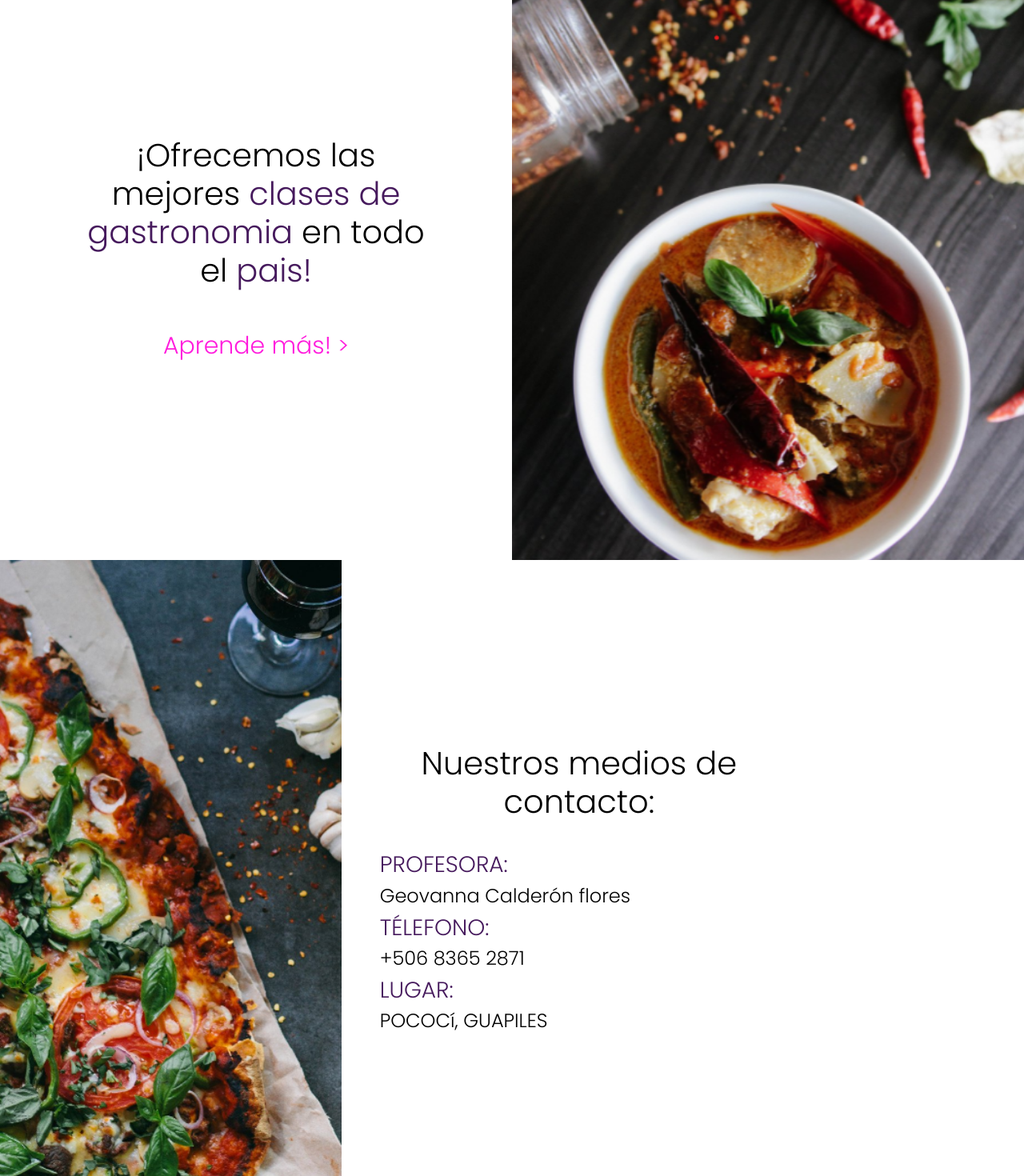
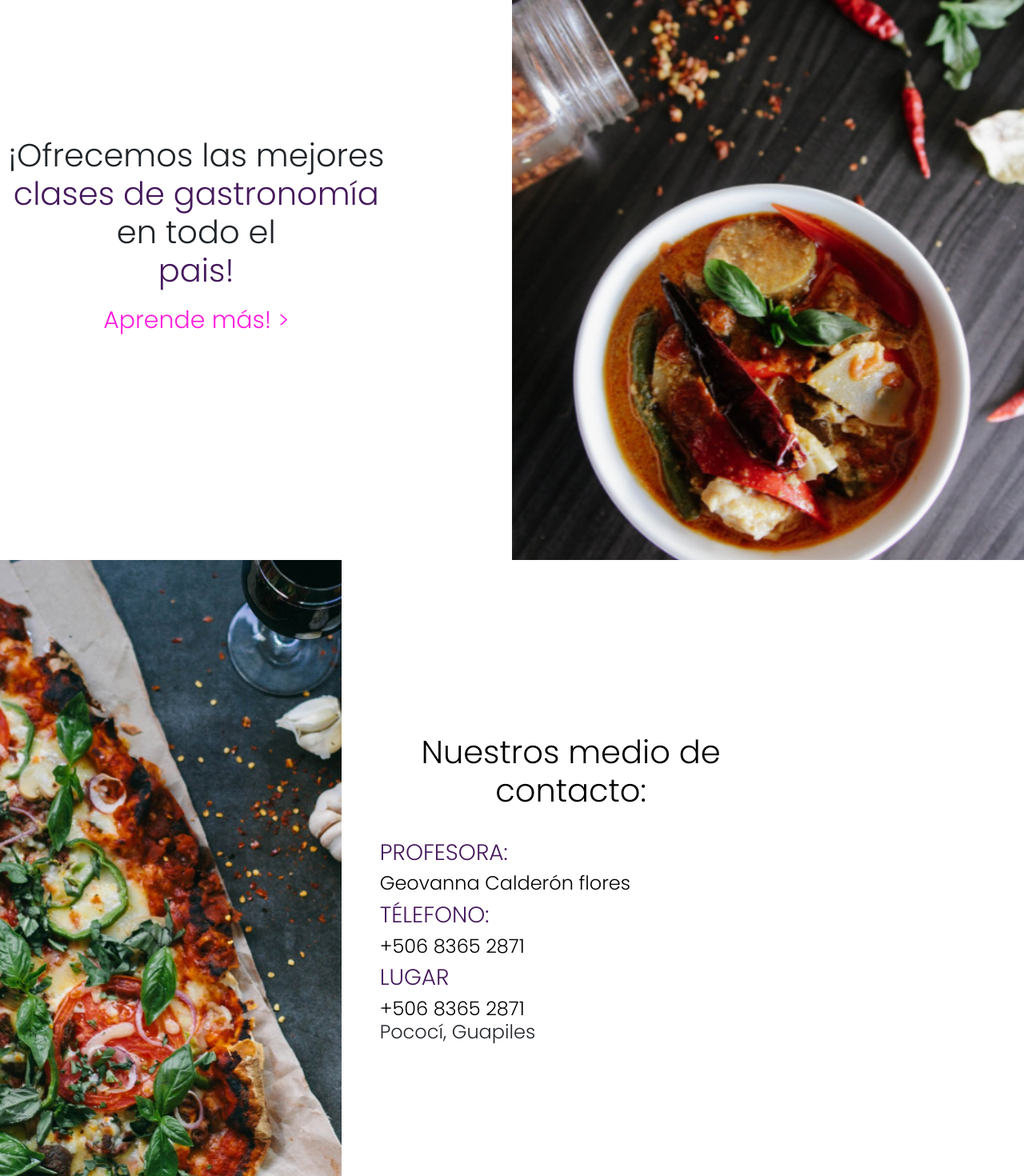
Before and after one commit to artesculinarias/artesculinarias, a React (Create React App) app in the folder artesculinarias.com/: page / in a window 1280 px wide. Shown: the part 900-2370 px from the top of the page at 80% size. Built offline with nearby package versions, Linux system fonts and the light colour scheme.

Commit message:
refactoring (time taken: 3 hours

```diff
--- /dev/null
+++ b/artesculinarias.com/src/components/text.css
@@ -0,0 +1,18 @@
+@import url("https://fonts.googleapis.com/css2?family=Poppins:wght@300&display=swap");
+* {
+  font-family: "Poppins", sans-serif; }
+
+.textfield__text-subtitle {
+  color: #461A5D; }
+
+.textfield__text-main {
+  color: black; }
+
+.textfield__text-highlight {
+  color: #461A5D; }
+
+.textfield__link-text {
+  color: #FF1DDD;
+  font-size: 30px; }
+  .textfield__link-text h3 {
+    display: inline; }
--- /dev/null
+++ b/artesculinarias.com/src/components/text.js
@@ -0,0 +1,14 @@
+import React from 'react';
+import '../components/text.css'
+
+const TextField = ({content, textType}) => {
+    return (
+        <div className="text-field-container">
+            <div className={"textField " + "textfield__" + textType}>
+                {content}
+            </div>
+        </div>
+    );
+};
+
+export default TextField
--- /dev/null
+++ b/artesculinarias.com/src/components/text.scss
@@ -0,0 +1,31 @@
+$primary-text-color: black;
+$highlight-color: #461A5D;
+$selection-color: #FF1DDD;
+
+// fonts
+@import url("https://fonts.googleapis.com/css2?family=Poppins:wght@300&display=swap");
+
+* {
+    font-family: "Poppins", sans-serif;
+}
+
+.textfield__text-subtitle {
+    color: $highlight-color;
+}
+
+.textfield__text-main {
+    color: $primary-text-color;
+}
+
+.textfield__text-highlight {
+    color: $highlight-color;
+}
+
+.textfield__link-text {
+    color: $selection-color;
+    font-size: 30px;
+
+    h3 {
+        display: inline;
+    }
+}
--- a/artesculinarias.com/src/pages/home/body/body.css
+++ b/artesculinarias.com/src/pages/home/body/body.css
@@ -17,15 +17,8 @@
 }*/
 .body__text-container {
   grid-row: 1;
-  grid-column: 1; }
-
-.body__text-main {
-  color: black;
-  padding: 5% 15%;
-  align-items: center; }
-
-.body__text-highlight {
-  color: #461A5D; }
+  grid-column: 1;
+  padding: 10px; }
 
 .body__link-text {
   color: #FF1DDD;
--- a/artesculinarias.com/src/pages/home/body/body.js
+++ b/artesculinarias.com/src/pages/home/body/body.js
@@ -1,5 +1,6 @@
 import React from 'react'
 import '../body/body.css'
+import TextField from '../../../components/text.js'
 
 function Body(props) {
     return (
@@ -10,8 +11,8 @@ function Body(props) {
             <div className="d-flex flex-column">
               <h1 className="body__text-main">
                 ¡Ofrecemos
-                las mejores <span className="body__text-highlight">clases de gastronomia</span> en todo el
-                <span className="body__text-highlight"> pais!</span>
+                las mejores <span className="body__text-highlight"><TextField textType= "text-highlight" content="clases de gastronomía" /></span> en todo el
+                <span className="body__text-highlight"> <TextField textType= "text-highlight" content="pais!" /></span>
               </h1>
               <a href="#contactbm" className="p-2 body__link-text">Aprende más! <h3>&#62;</h3></a>
             </div>
--- a/artesculinarias.com/src/pages/home/body/body.scss
+++ b/artesculinarias.com/src/pages/home/body/body.scss
@@ -29,16 +29,7 @@ $selection-color: #FF1DDD;
 .body__text-container {
     grid-row: 1;
     grid-column: 1;
-}
-
-.body__text-main {
-    color: $primary-text-color;
-    padding: 5% 15%;
-    align-items: center;
-}
-
-.body__text-highlight {
-    color: $highlight-color;
+    padding: 10px;
 }
 
 .body__link-text {
--- /dev/null
+++ b/artesculinarias.com/src/pages/home/contact/atoms/text.css
@@ -0,0 +1,14 @@
+.textfield__text-subtitle {
+  color: #461A5D; }
+
+.textfield__text-main {
+  color: black; }
+
+.textfield__text-highlight {
+  color: #461A5D; }
+
+.textfield__link-text {
+  color: #FF1DDD;
+  font-size: 30px; }
+  .textfield__link-text h3 {
+    display: inline; }
--- /dev/null
+++ b/artesculinarias.com/src/pages/home/contact/atoms/text.js
@@ -0,0 +1,14 @@
+import React from 'react';
+import '../atoms/text.css'
+
+const TextField = ({content, textType}) => {
+    return (
+        <div className="text-field-container">
+            <div className={"textField " + "textfield__" + textType}>
+                {content}
+            </div>
+        </div>
+    );
+};
+
+export default TextField;
--- /dev/null
+++ b/artesculinarias.com/src/pages/home/contact/atoms/text.scss
@@ -0,0 +1,24 @@
+$primary-text-color: black;
+$highlight-color: #461A5D;
+$selection-color: #FF1DDD;
+
+.textfield__text-subtitle {
+    color: $highlight-color;
+}
+
+.textfield__text-main {
+    color: $primary-text-color;
+}
+
+.textfield__text-highlight {
+    color: $highlight-color;
+}
+
+.textfield__link-text {
+    color: $selection-color;
+    font-size: 30px;
+
+    h3 {
+        display: inline;
+    }
+}
--- a/artesculinarias.com/src/pages/home/contact/contact.css
+++ b/artesculinarias.com/src/pages/home/contact/contact.css
@@ -18,22 +18,11 @@
   text-align: left;
   padding: 0 3rem; }
 
-.contact__text-subtitle {
-  color: #461A5D;
-  padding: 0 10%; }
-
 .contact__text-main {
-  color: black;
   padding: 5% 15%; }
 
-.contact__text-highlight {
-  color: #461A5D; }
-
-.contact__link-text {
-  color: #FF1DDD;
-  font-size: 30px; }
-  .contact__link-text h3 {
-    display: inline; }
+.contact__text-subtitle {
+  padding: 0; }
 
 .contact__image-container {
   padding: 0;
--- a/artesculinarias.com/src/pages/home/contact/contact.js
+++ b/artesculinarias.com/src/pages/home/contact/contact.js
@@ -1,5 +1,6 @@
 import React from 'react'
 import '../contact/contact.css'
+import TextField from '../../../components/text.js'
 
 function Contact(props) {
     return (
@@ -9,26 +10,27 @@ function Contact(props) {
           <div className="contact__text-container  d-flex align-items-center flex-">
             <div className="d-flex flex-column">
               <h1 className="contact__text-main">
-                Nuestros medios de contacto:
+                <TextField textType="text-main" content="Nuestros medio de contacto:"></TextField>
               </h1>
               <div className="contact__text-list-box">
-                <h3  className="contact__text-subtitle p-0">
-                  PROFESORA:
+                <h3 className="contact__text-subtitle">
+                  <TextField textType="text-subtitle" content="PROFESORA:"></TextField>
                 </h3>
                 <h4 className="contact__text-main p-0">
-                  Geovanna Calderón flores
+                  <TextField textType="text-main" content="Geovanna Calderón flores"></TextField>
+                </h4>
+                <h3  className="contact__text-subtitle">
+                  <TextField textType="text-subtitle" content="TÉLEFONO:"></TextField>
+                </h3>
+                <h4 className="contact__text-main p-0">
+                  <TextField textType="text-main" content="+506 8365 2871"></TextField>
                 </h4>
                 <h3  className="contact__text-subtitle p-0">
-                  TÉLEFONO:
+                  <TextField textType="text-subtitle" content="LUGAR"></TextField>
                 </h3>
                 <h4 className="contact__text-main p-0">
-                  +506 8365 2871
-                </h4>
-                <h3  className="contact__text-subtitle p-0">
-                  LUGAR:
-                </h3>
-                <h4 className="contact__text-main p-0">
-                  POCOCí, GUAPILES
+                  <TextField textType="text-main" content="+506 8365 2871"></TextField>
+                  Pococí, Guapiles
                 </h4>
               </div>
             </div>
--- a/artesculinarias.com/src/pages/home/contact/contact.scss
+++ b/artesculinarias.com/src/pages/home/contact/contact.scss
@@ -30,29 +30,13 @@ $selection-color: #FF1DDD;
     padding: 0 3rem;
 }
 
-.contact__text-subtitle {
-    color: $highlight-color;
-    padding: 0 10%;
-}
-
 .contact__text-main {
-    color: $primary-text-color;
     padding: 5% 15%;
 }
 
-.contact__text-highlight {
-    color: $highlight-color;
+.contact__text-subtitle {
+    padding: 0;
 }
-
-.contact__link-text {
-    color: $selection-color;
-    font-size: 30px;
-
-    h3 {
-        display: inline;
-    }
-}
-
 .contact__image-container {
     padding: 0;
     grid-row: 1;
```
